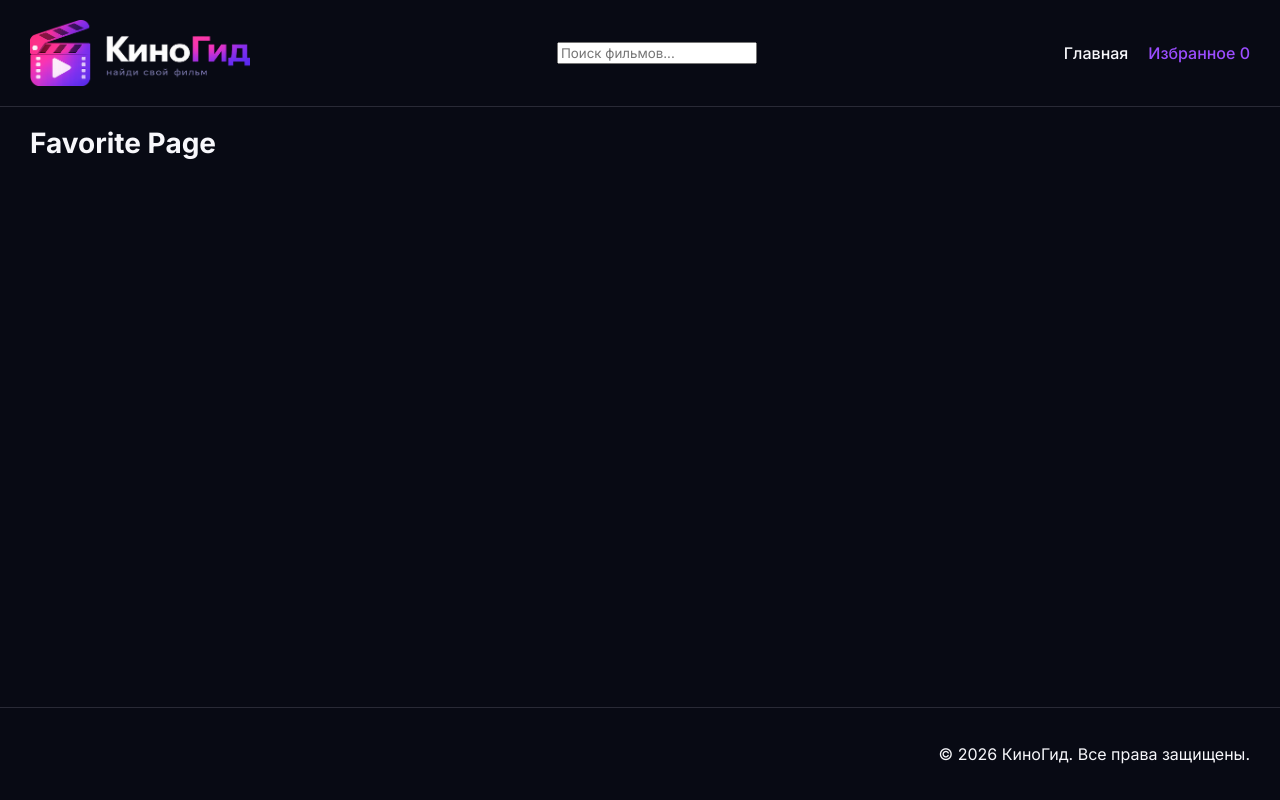
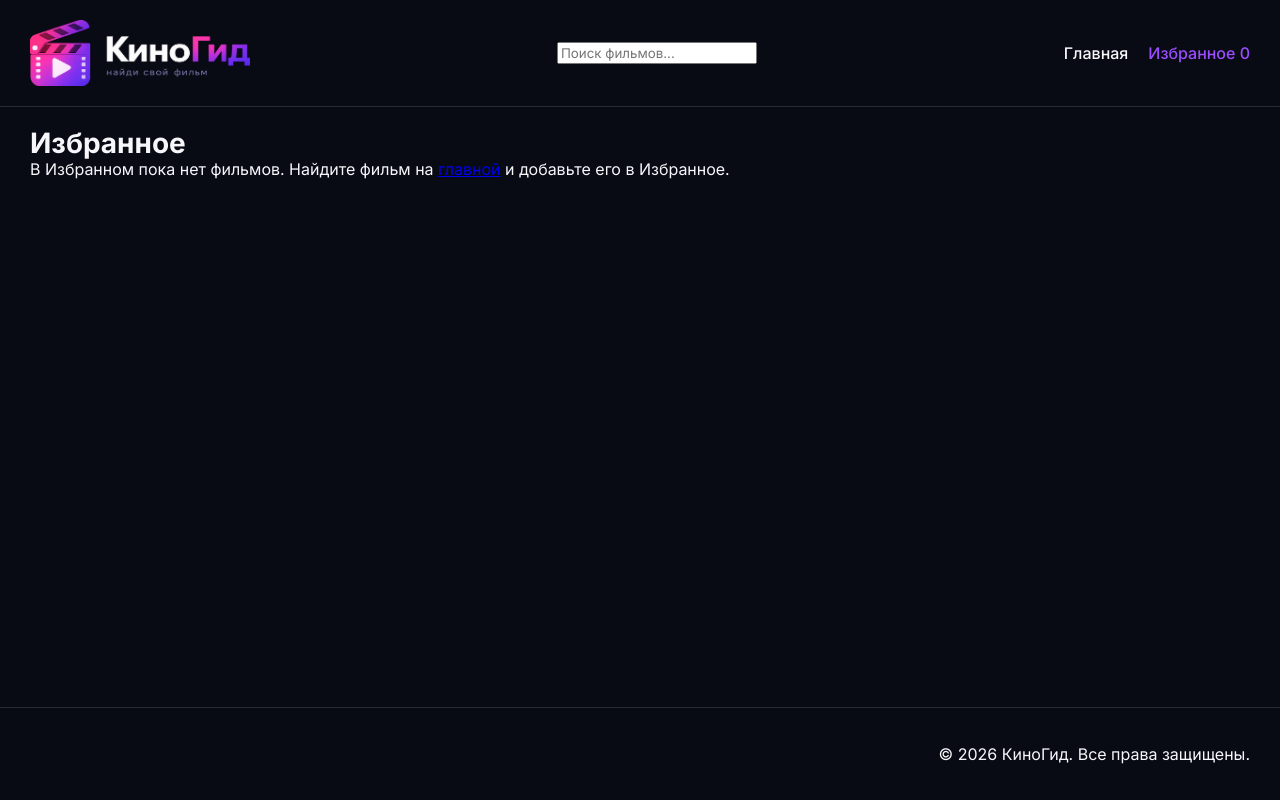
Before and after one commit to AnnaSpirina/movie-search-app, a React (Vite) app: page /favorites in a window 1280 px wide. Built offline with nearby package versions, Linux system fonts and the light colour scheme; no server answers.

Commit message:
Обновила страницу Избранное

```diff
--- a/src/pages/FavoritesPage.jsx
+++ b/src/pages/FavoritesPage.jsx
@@ -1,7 +1,17 @@
+import MovieList from "../components/Movie/MovieList";
+import { useFavorites } from "../hooks/useFavorites";
+import { Link } from "react-router-dom";
+
 function FavoritesPage() {
+  const { favorites } = useFavorites();
   return (
     <div>
-      <h1>Favorite Page</h1>
+      <h1>Избранное</h1>
+      {
+        favorites.length > 0 ?
+          <MovieList movies={favorites}/>
+          : <div>В Избранном пока нет фильмов. Найдите фильм на <Link to='/'>главной</Link> и добавьте его в Избранное.</div>
+      }
     </div>
   )
 }
```
